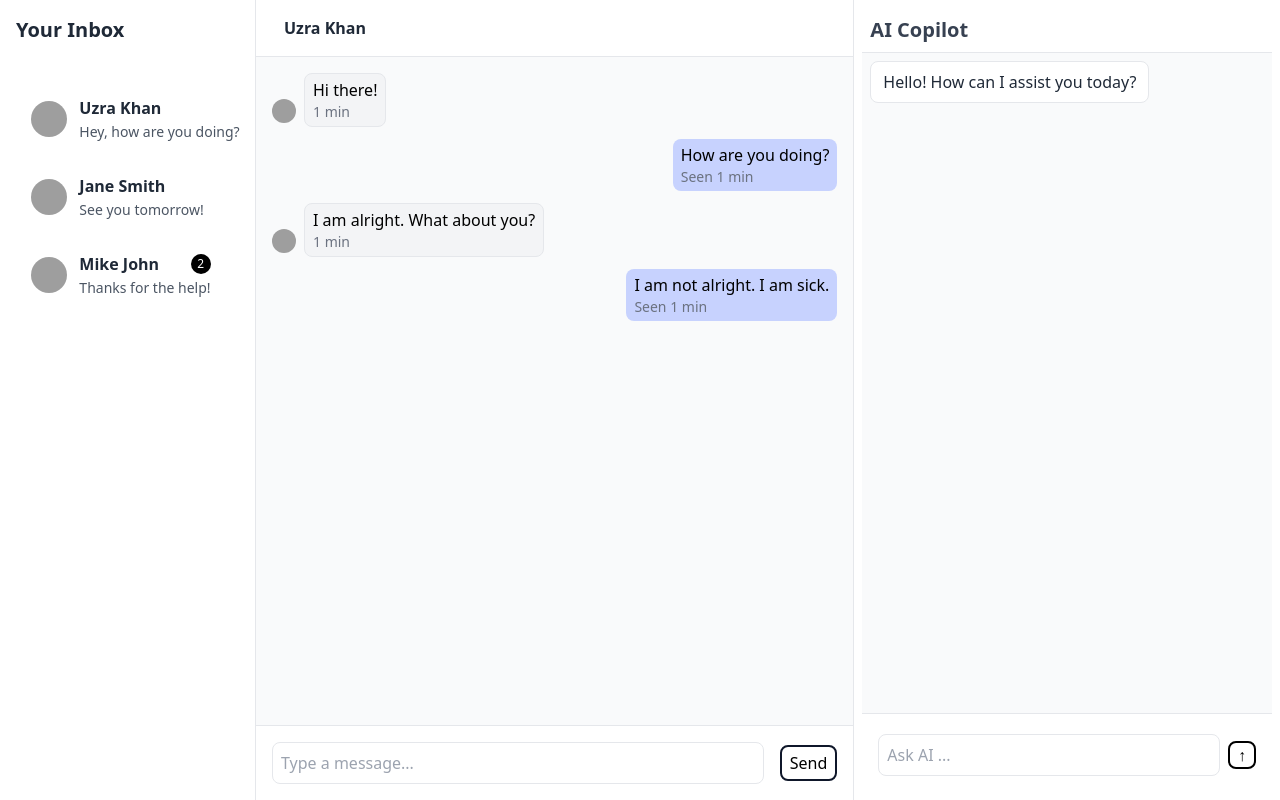
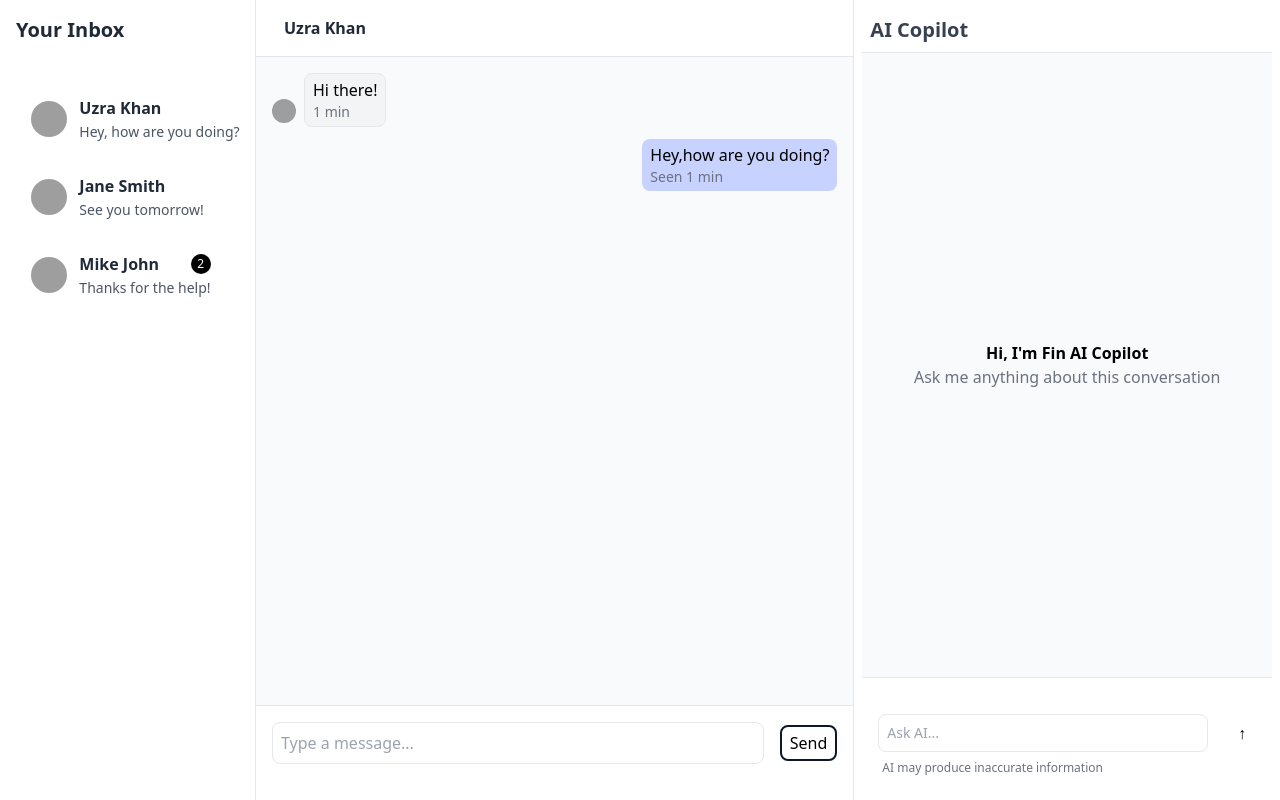
Before and after one commit to Uzrakhan/Intercom-clone, a React (Vite) app: page / in a window 1280 px wide. Built offline with nearby package versions, Linux system fonts and the light colour scheme; grey boxes are pictures that could not be loaded.

Commit message:
Edited the messages

```diff
--- a/src/components/AIAssistant.jsx
+++ b/src/components/AIAssistant.jsx
@@ -1,6 +1,6 @@
 import React from 'react'
 
-const AIAssistant = ({ aiMessages, aiInput, setAiInput, handleSend }) => {
+const AIAssistant = ({  aiInput, setAiInput, handleSend }) => {
   return (
     <div className='flex flex-col h-full md:p-2 '>
         {/*AI Header */}
@@ -8,43 +8,35 @@ const AIAssistant = ({ aiMessages, aiInput, setAiInput, handleSend }) => {
             <p className='text-lg md:text-xl font-bold text-gray-700'>AI Copilot</p>
         </div>
 
+
         {/* AI messages*/}
-        <div className='flex-1 overflow-y-auto p-2 md:p-2 bg-gray-50'>
-            {aiMessages.map((message) => (
-                <div
-                 key={message.id}
-                 className={`mb-3 ${message.sender === 'ai' ? 'text-left' : 'text-right'}`}
-                >
-                    <div
-                    className={`inline-block w-[90%%] md:max-w-xs px-3 py-2 text-sm md:text-base rounded-lg
-                        ${message.sender === 'ai'
-                        ? 'bg-white border text-gray-800'
-                        : 'bg-blue-500 text-white'
-                    }`}
-                    >
-                        <p>{message.text}</p>
-                    </div>
-                </div>
-            ))}
+        <div className='flex justify-center items-center flex-col flex-1 md:flex md:justify-center md:items-center  overflow-y-auto p-4 pb-24 md:pb-4 md:p-4 bg-gray-50'>
+            <h1 className='font-bold text-sm md:text-base'>Hi, I'm Fin AI Copilot</h1>
+            <p className='text-gray-500 text-sm md:text-base'>Ask me anything about this conversation</p>
         </div>
 
-        {/*AI Input */}
-        <div className='p-2 md:p-4 border-t bg-white'>
-            <div className='flex items-center'>
+        {/*AI input-sticky bottom for mobile */}
+        <div className='fixed md:sticky bottom-0 left-0 right-0 bg-white border-t'>
+            <div className='p-4'>
+                <div className='flex items-enter gap-2'>
                     <input
                         type='text'
                         value={aiInput}
                         onChange={(e) => setAiInput(e.target.value)}
                         onKeyUp={(e) => e.key === 'Enter' && handleSend()}
-                 placeholder='Ask AI ...'
-                 className='flex-1 mt-1 p-1.5 md:p-2 text-sm md:text-base  border rounded-lg focus-outline-none focus:border-blue-500'
+                        placeholder='Ask AI...'
+                        className='flex-1 mt-5 p-2 text-sm border rounded-lg focus:outline-none focus:ring-2 focus:ring-black focus:border-black-100'
                     />
                     <button
                     onClick={handleSend}
-                className='ml-2 mt-1 px-3 py-1.5 md:px-2 md:py-0 bg-white text-black border-2 border-black font-bold text-xl md:text-base rounded-lg hover:bg-black hover:text-white transition-colors'
+                    className='ml-3 mt-5 px-3 py-1.5 md:px-2.5 md:py-1 bg-white text-black border-3 border-black font-bold text-sm md:text-base rounded-lg hover:bg-black hover:text-white transition-colors'
                     >
                         ↑
                     </button>
+                </div>
+                <p className='text-xs text-gray-500 mt-2 px-1'>
+                    AI may produce inaccurate information
+                </p>
             </div>
         </div>
     </div>
--- a/src/components/ChatWindow.jsx
+++ b/src/components/ChatWindow.jsx
@@ -1,6 +1,7 @@
 import React from 'react'
 
-const ChatWindow = ({ selectedUser, messages, newMessage, setNewMessage, handleSend,onBack }) => {
+const ChatWindow = ({ selectedUser, newMessage, setNewMessage, handleSend,onBack }) => {
+    const messages = selectedUser?.messages || [];
   return (
     <div className='flex flex-col h-full'>
 
@@ -55,11 +56,11 @@ const ChatWindow = ({ selectedUser, messages, newMessage, setNewMessage, handleS
                  onChange={(e) => setNewMessage(e.target.value)}
                  onKeyUp={(e) => e.key === 'Enter' && handleSend()}
                  placeholder='Type a message...'
-                 className='flex-1 p-2 text-sm md:text-base border rounded-lg focus:outline-1 focus:border-black'
+                 className='flex-1 p-2 text-sm md:text-base mb-5 border rounded-lg focus:outline-1 focus:border-black'
                 />
                 <button
                 onClick={handleSend}
-                className='ml-2 px-3 py-1.5 md:px-2 md:py-1 text-sm md:text-base bg-white border-2 border-slate-900 text-black rounded-lg hover:bg-black hover:text-white transition-colors'
+                className='ml-2 mb-5 px-3 py-1.5 md:px-2 md:py-1 text-sm md:text-base bg-white border-2 border-slate-900 text-black rounded-lg hover:bg-black hover:text-white transition-colors'
                 >
                     Send
                 </button>
--- a/src/components/UserList.jsx
+++ b/src/components/UserList.jsx
@@ -9,7 +9,7 @@ const UserList = ({ users, onSelectUser, setSelectedUser }) => {
                  key={user.id}
                  onClick={() => onSelectUser(user)}
                  className={`flex items-center p-2 md:p-3 rounded-lg cursor-pointer transition-colors
-                    ${setSelectedUser && setSelectedUser.id === user.id ? 'bg-blue-50 border-blue-200': 'hover:bg-gray-50'}
+                    ${setSelectedUser?.id === user.id ? 'bg-blue-50 border-blue-200': 'hover:bg-gray-50 w-full'}
                     `}
                 >
                     <img
--- a/src/data/dummyData.js
+++ b/src/data/dummyData.js
@@ -4,30 +4,39 @@ export const users = [
         name: "Uzra Khan",
         avatar: 'https://i.pravatar.cc/150?img=1',
         lastMessage: "Hey, how are you doing?",
-        unread: 0
+        unread: 0,
+        messages: [
+        { id: 1, text: 'Hi there!', sender: 'uzra', timestamp: '10:30 AM' },
+        { id: 2, text: 'Hey,how are you doing?', sender: 'me', timestamp: '10:31 AM' },
+        ]
     },
     {
         id: 2,
         name: 'Jane Smith',
         avatar: 'https://i.pravatar.cc/150?img=2',
         lastMessage: 'See you tomorrow!',
-        unread: 0
+        unread: 0,
+        messages: [
+        { id: 1, text: 'Hello! Are we still on for tomorrow?', sender: 'jane', timestamp: '09:15 AM' },
+        { id: 2, text: 'Yes, absolutely!', sender: 'me', timestamp: '09:20 AM' },
+        { id:3, text: 'See you tomorrow!', sender: 'jane' , timestamp: '09:30 AM'}
+        ]
     },
     {
         id: 3,
         name: 'Mike John',
         avatar: 'https://i.pravatar.cc/150?img=3',
         lastMessage: 'Thanks for the help!',
-        unread: 2
+        unread: 2,
+        messages: [
+        { id: 1, text: 'Can you help me with the project?', sender: 'mike', timestamp: '02:45 PM' },
+        { id: 2, text: 'Sure, can we have face meet now?', sender: 'me', timestamp: '02:50 PM' },
+        {id: 3, text: 'Thanks for the help!', sender: 'mike', timestamp: '03:00 PM'}
+        ]
     }
 ]
 
-export const initialMessages = [
-    { id: 1, text: 'Hi there!', sender: 'user', timestamp: '10:30 AM' },
-    { id: 2, text: 'How are you doing?', sender: 'me', timestamp: '10:31 AM' },
-    {id:3, text: 'I am alright. What about you?', sender: 'user', timestamp: '10:40 AM' },
-    { id:4, text: 'I am not alright. I am sick.', sender: 'me', timestamp: '11:00 AM'}
-]
+
 
 export const initialAIMessages = [
   { id: 1, text: 'Hello! How can I assist you today?', sender: 'ai', timestamp: '10:30 AM' },
--- a/src/hooks/useChat.js
+++ b/src/hooks/useChat.js
@@ -1,18 +1,17 @@
 import { useState } from "react";
-import { users as initialUsers, initialMessages, initialAIMessages } from '../data/dummyData';
+import { users as initialUsers, initialAIMessages } from '../data/dummyData';
 
 const useChat = () => {
-    const [users] = useState(initialUsers);
-    const [messages,setMessages] = useState(initialMessages);
+    const [users, setUsers] = useState(initialUsers);
     const [aiMessages,setAiMessages] = useState(initialAIMessages);
     const [selectedUser,setSelectedUser] = useState(initialUsers[0]);
     const [newMessage,setNewMessage] = useState('');
     const [aiInput, setAiInput] = useState('');
 
     const handleSendMessage = () => {
-        if (newMessage.trim()) {
+        if (newMessage.trim() && selectedUser) {
             const newMsg = {
-                id: messages.length + 1,
+                id: selectedUser.messages.length + 1,
                 text: newMessage,
                 sender: 'me',
                 timestamp: new Date().toLocaleTimeString([], {
@@ -20,7 +19,13 @@ const useChat = () => {
                     minute: '2-digit'
                 })
             };
-            setMessages([...messages, newMsg]);
+
+            const updatedUsers = users.map(user =>
+                user.id === selectedUser.id
+                ? {...user, messages: [...user.messages, newMsg]}
+                : user
+            )
+            setMessages(updatedUsers);
             setNewMessage('');
         }
     };
@@ -46,7 +51,6 @@ const useChat = () => {
 
     return {
         users,
-        messages,
         aiMessages,
         selectedUser,
         newMessage,
```
Lines whose indentation alone changed are shown as unchanged.
